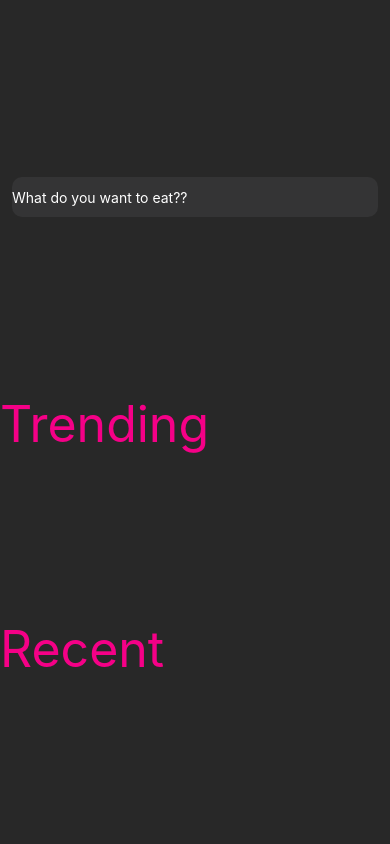
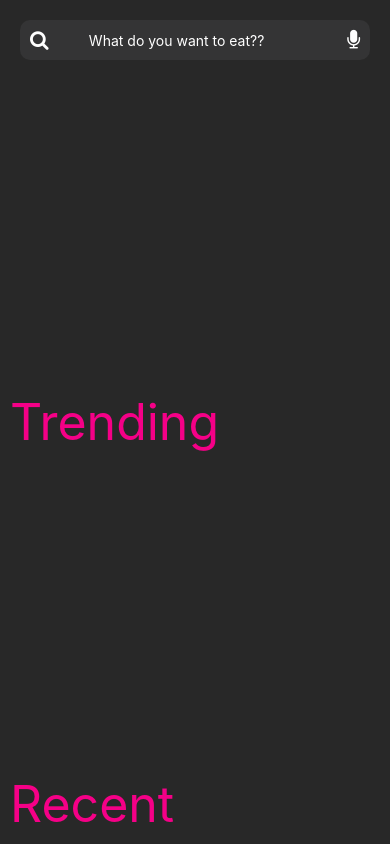
Before and after one commit to BC-MAR-21-RN/kata-03-recetario-equipo-03-k03, a React Native app in the folder recetario/: screen / in a window 390 px wide. Built offline with nearby package versions, Linux system fonts and the light colour scheme.

Commit message:
Icons
Fixed Icon problem. Some frontend improvements

Co-Authored-By: Eduardo Salazar <63610573+Seal-Trainer@users.noreply.github.com>

```diff
--- a/recetario/App.js
+++ b/recetario/App.js
@@ -1,11 +1,17 @@
 import React from 'react'
+import { View, StyleSheet } from 'react-native'
 import MainScreen from './screens/mainScreen'
 
 
 const App = () => {
     return (
-           <MainScreen/>
+            <MainScreen />
+
     )
 }
-
+const styles = StyleSheet.create({
+    body: {
+        backgroundColor: '#343435'
+    }
+})
 export default App
--- a/recetario/components/searchBar.js
+++ b/recetario/components/searchBar.js
@@ -1,29 +1,34 @@
 import React from 'react'
 import { View, StyleSheet, TextInput } from 'react-native'
-import { Icon } from 'react-native-elements'
+import Icon from 'react-native-vector-icons/FontAwesome';
+
 
 
 const SearchBar = () => {
     return (
         <View style={style.barContainer}>
-        <TextInput placeholder='What do you want to eat??' placeholderTextColor='white' style={style.bar} />
+            <Icon name="search" size={20} color="white" />
+            <TextInput placeholder='What do you want to eat??' placeholderTextColor='white' style={style.bar} />
+            <Icon name="microphone" size={20} color="white" />
         </View>
     )
 }
 
 const style = StyleSheet.create({
     bar: {
-        backgroundColor: '#343435',
-        borderRadius: 10,
-        height: 40,
-        color:'white',
-        margin: 12,
+
+        color: 'white',
         borderWidth: 0,
     },
 
     barContainer: {
-
-
+        backgroundColor: '#343435',
+        borderRadius: 10,
+        margin: 10,
+        padding: 10,
+        flexDirection: 'row',
+        alignItems: 'center',
+        justifyContent: 'space-between'
     }
 })
 
--- a/recetario/screens/mainScreen.js
+++ b/recetario/screens/mainScreen.js
@@ -16,7 +16,8 @@ const styles = StyleSheet.create({
     body: {
         flex:1,
         backgroundColor: '#282828',
-        justifyContent: 'space-evenly',
+        justifyContent: 'space-between',
+        padding:10
     }
 })
 
```
Also changed, not shown: 39 other files (tests, documents, lock files or other folders).
